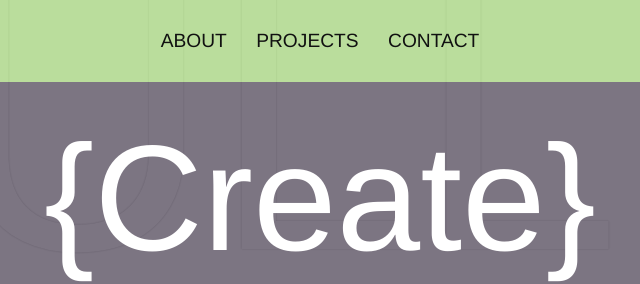
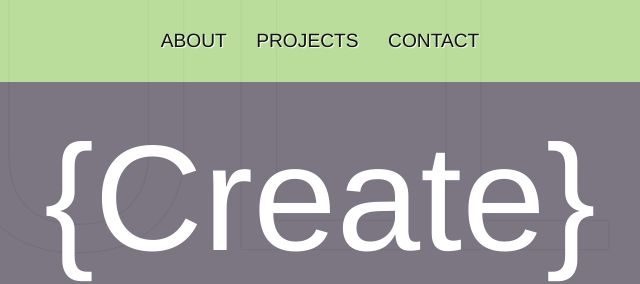
Before and after one commit to mattnull/nullempire, a plain HTML site: page index.html in a window 1280 px wide. Shown: the top 284 px of the page, 320-960 px from the left. Drawn offline with nearby package versions, Linux system fonts and the light colour scheme.

Commit message:
layout updates

```diff
--- a/index.html
+++ b/index.html
@@ -100,9 +100,11 @@
 		color: #111;
 		font-size: 1.2em;
 		text-transform: uppercase;
+		text-shadow:1px 1px 1px #fff;
 	}
 	nav a:hover{
 		color:#fff;
+		text-shadow:none;
 	}
 	ul.big-list li{
 		background:#fff;
```
